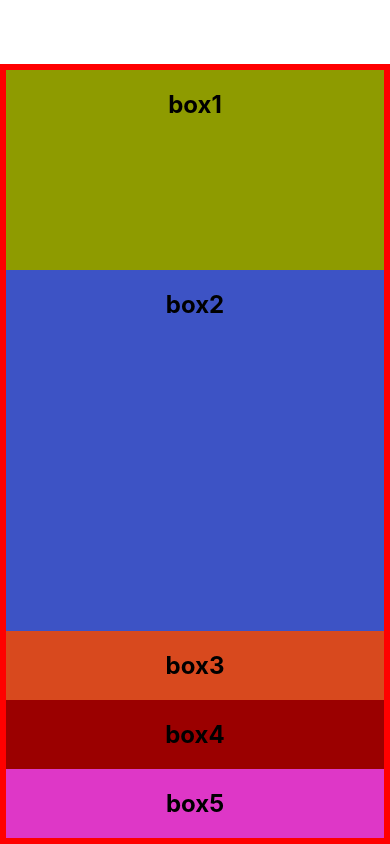
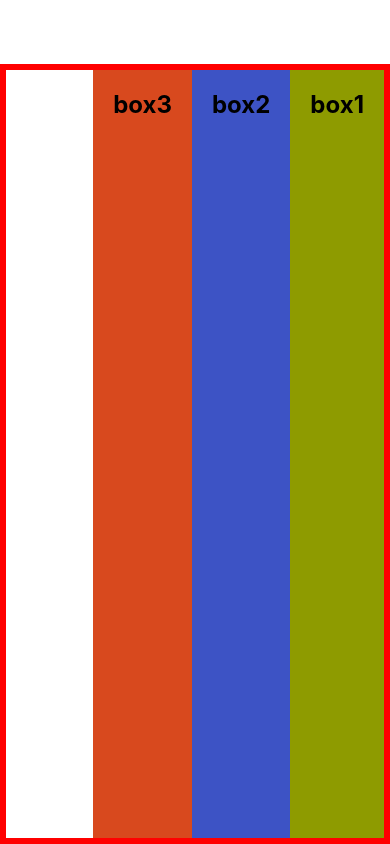
Before and after one commit to jananikangesan/React-Native-Tutorial-for-Beginners, a React Native app: screen / in a window 390 px wide. Built offline with nearby package versions, Linux system fonts and the light colour scheme.

Commit message:
flexDirection

```diff
--- a/App.js
+++ b/App.js
@@ -78,11 +78,11 @@
     {/* <Styling/> */}
 
 
-    <Box style={{backgroundColor:"#8e9b00", flex:1}} children="box1"/>
-    <Box style={{backgroundColor:"#3d53c5ff",flex:2}}>box2</Box>
+    <Box style={{backgroundColor:"#8e9b00"}} children="box1"/>
+    <Box style={{backgroundColor:"#3d53c5ff"}}>box2</Box>
     <Box style={{backgroundColor:"#d8491eff"}}>box3</Box>
-    <Box style={{backgroundColor:"#9b0000ff"}}>box4</Box>
-    <Box style={{backgroundColor:"#de37c7ff"}}>box5</Box>
+    {/* <Box style={{backgroundColor:"#9b0000ff"}}>box4</Box>
+    <Box style={{backgroundColor:"#de37c7ff"}}>box5</Box> */}
 
 
   </View>);
@@ -94,6 +94,7 @@
 const styles=StyleSheet.create({
   container:{
     flex:1,
+    flexDirection:"row-reverse",
     marginTop:64,
     borderWidth:6,
     borderColor:"red",
```
